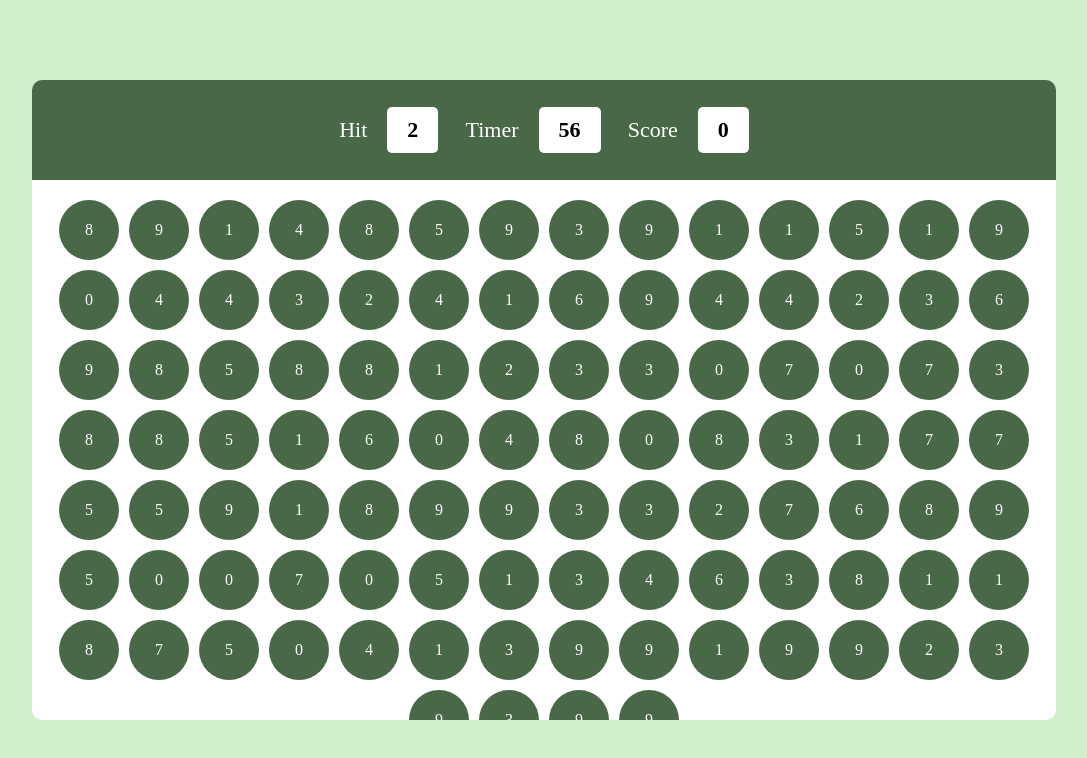
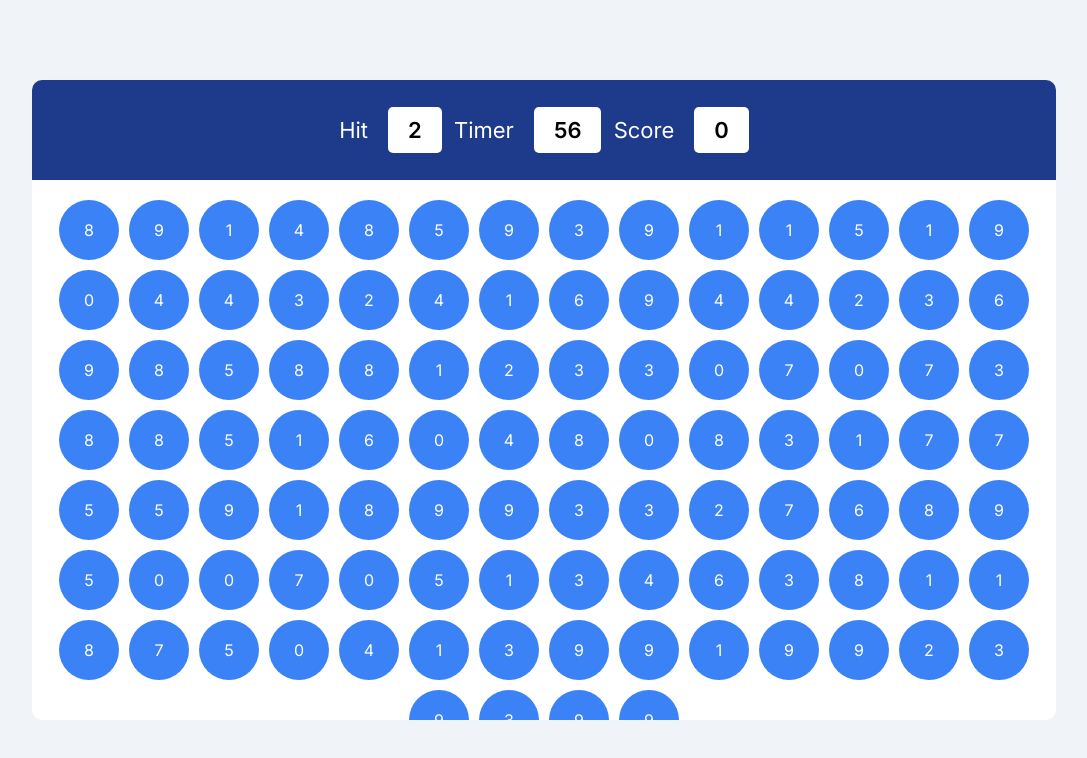
Before and after one commit to AbhishekRaut2025/JS_Project_Bubble-Game, a plain HTML site: page index.html in a window 1280 px wide. Shown: the whole page, without its empty margins (96-1183 px from the left). Drawn offline with nearby package versions, Linux system fonts and the light colour scheme.

Commit message:
Modified colors and font

```diff
--- a/index.html
+++ b/index.html
@@ -6,6 +6,7 @@
     <meta name="viewport" content="width=device-width, initial-scale=1.0">
     <title>Document</title>
     <link href="https://cdn.jsdelivr.net/npm/remixicon@4.5.0/fonts/remixicon.css" rel="stylesheet" />
+    <link href="https://fonts.googleapis.com/css2?family=Inter:wght@400;600&display=swap" rel="stylesheet">
     <link rel="stylesheet" href="style.css">
     </style>
 
--- a/style.css
+++ b/style.css
@@ -8,12 +8,13 @@ html,
 body {
     height: 100%;
     width: 100%;
+    font-family: 'Inter', sans-serif;
 }
 
 #main {
     height: 100%;
     width: 100%;
-    background-color: rgb(208, 238, 202);
+    background-color: #f0f4f8;
     display: flex;
     align-items: center;
     justify-content: center;
@@ -35,7 +36,7 @@ body {
     color: #fff;
     height: 100px;
     width: 100%;
-    background-color: rgb(72, 104, 72);
+    background-color:#1e3a8a;
 }
 
 .elem {
@@ -52,7 +53,7 @@ body {
 
 .box {
     padding: 10px 20px;
-    color: rgb(18, 119, 57);
+    color: #1f2937;
     border-radius: 5px;
     color: black;
     font-weight: 600;
@@ -79,13 +80,13 @@ body {
     justify-content: center;
     width: 60px;
     height: 60px;
-    background-color: rgb(72, 104, 72);
+    background-color: #3b82f6;
     color: white;
     border-radius: 50%;
     font-weight: 500;
 }
 
 .bubble:hover {
-    background-color: rgb(50, 75, 50);
+    background-color: #1d4ed8;
     cursor: pointer;
 }
```
